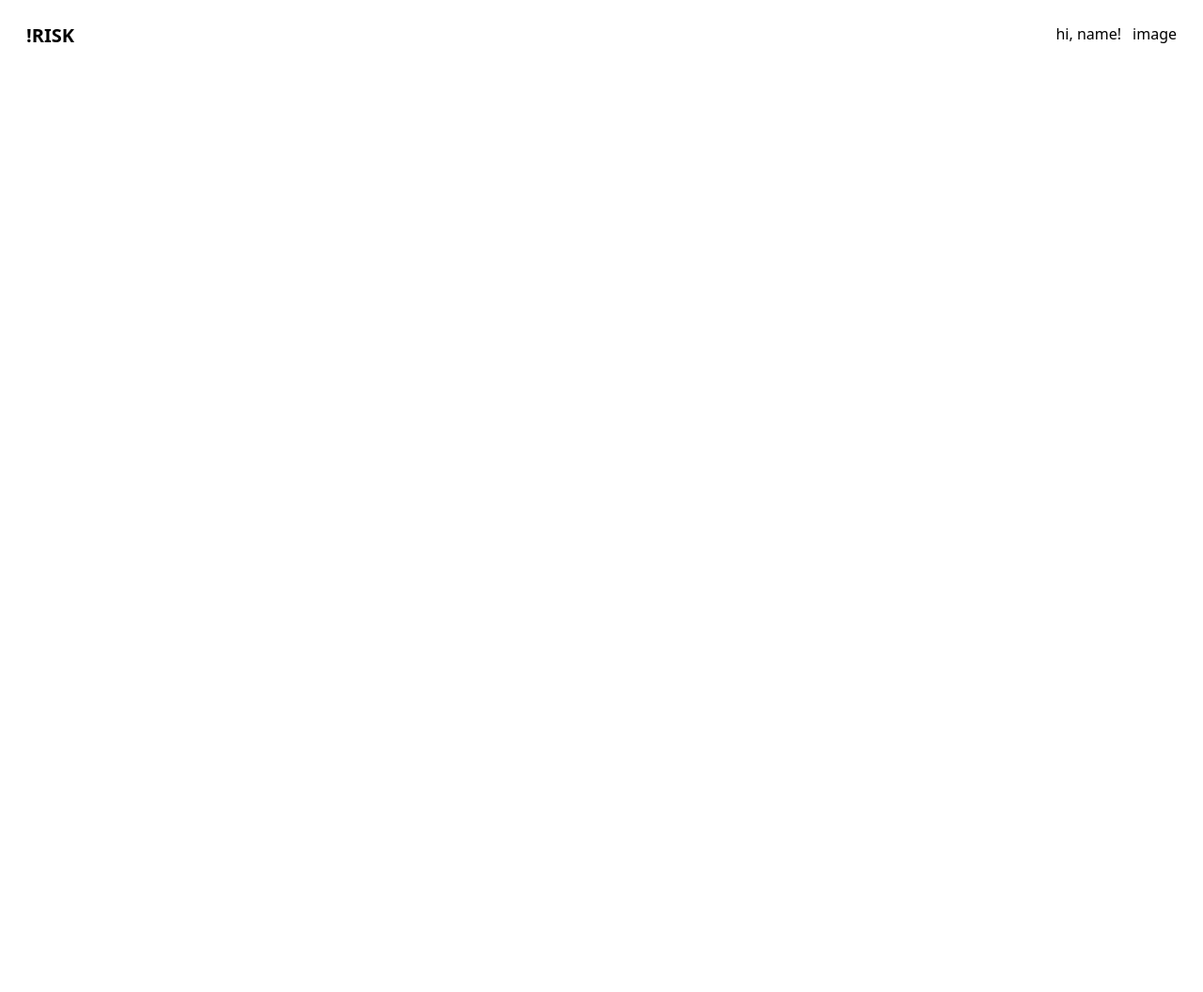
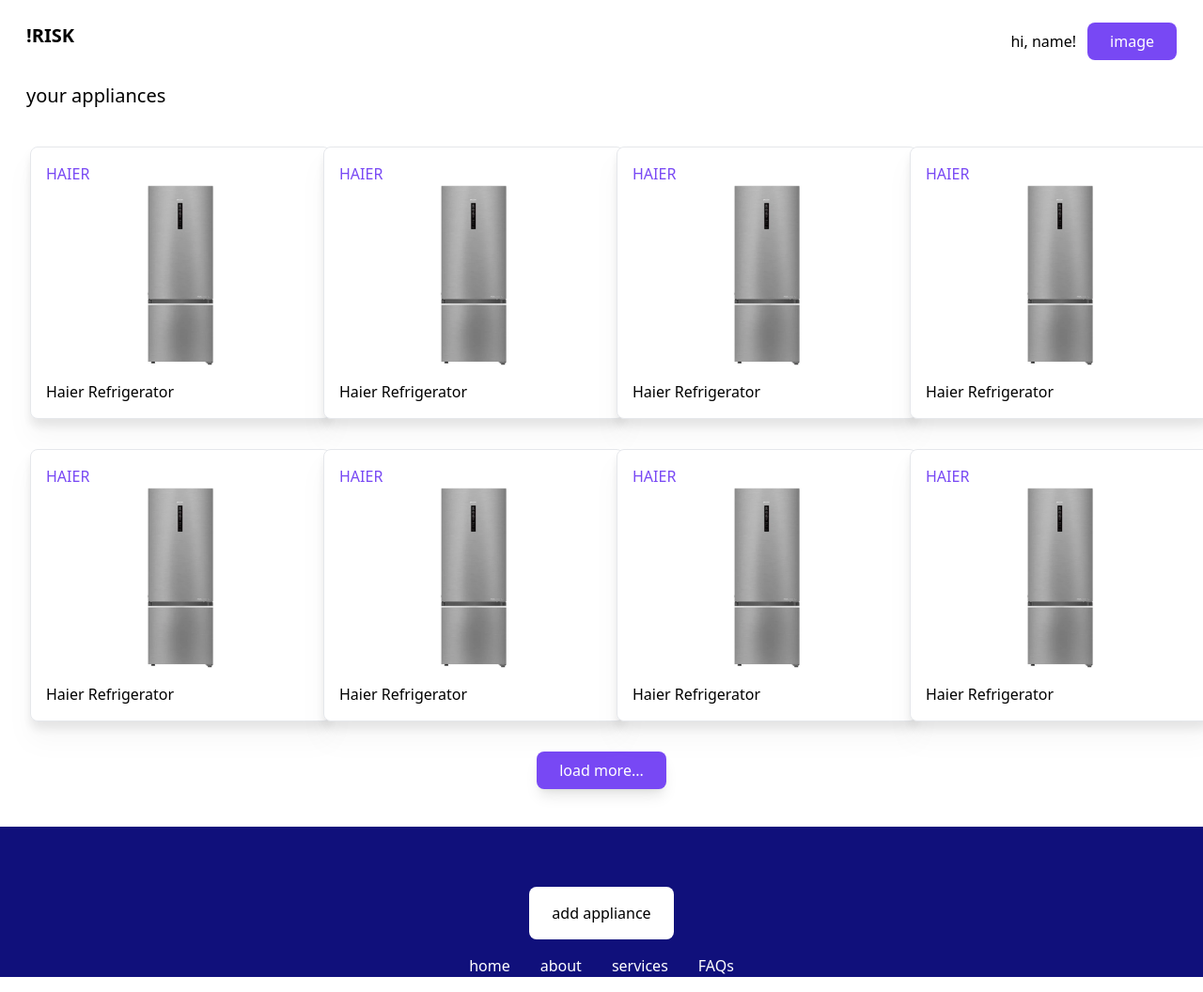
Before and after one commit to nikunjmathur08/not-RISK, a React (Vite) app in the folder frontend/: page / in a window 1280 px wide. Shown: the whole page at 94% size. Before the commit the page ends 800 px from the top, so only its background shows below. Built offline with nearby package versions, Linux system fonts and the light colour scheme.

Commit message:
feat: add aesthetics for Appliance Cards

```diff
--- /dev/null
+++ b/frontend/src/components/ApplianceCard.tsx
@@ -0,0 +1,15 @@
+  import { ApplianceCardProps } from '../types/Appliance'
+
+  function ApplianceCard({ companyName, applianceName, applianceImg }: ApplianceCardProps) {
+    return (
+      <>
+        <div className='bg-slate-50 drop-shadow-xl rounded-lg flex flex-col w-80 px-4 py-4 border border-slate/10'>
+          <p className='text-violet-700 text-left'>{companyName.toUpperCase()}</p>
+          <img src={applianceImg} alt={applianceName} className='h-32 w-32 sm:h-40 sm:w-40 md:h-48 md:w-48 object-cover rounded-lg justify-center self-center'></img>
+          <p className='text-left pt-4'>{applianceName}</p>
+        </div>
+      </>
+    )
+  }
+
+  export default ApplianceCard
--- /dev/null
+++ b/frontend/src/components/Navbar.tsx
@@ -0,0 +1,19 @@
+function Navbar() {
+  return (
+    <nav className="my-6 flex justify-between">
+      <div className="font-bold text-xl pl-3">
+        <p>!RISK</p>
+      </div>
+      <div className="pr-3">
+        <button className="pr-3">
+          hi, name!
+        </button>
+        <button className="bg-violet-700 text-slate-50 py-2 px-6 rounded-lg">
+          image
+        </button>
+      </div>
+    </nav>
+  )
+}
+
+export default Navbar
--- a/frontend/src/pages/HomePage.tsx
+++ b/frontend/src/pages/HomePage.tsx
@@ -1,23 +1,39 @@
-
+import ApplianceCard from "../components/ApplianceCard";
+import Navbar from "../components/Navbar";
 
 function HomePage() {
   return (
-    <>
-      <nav className="my-6 mx-4 flex justify-between">
-        <div className="font-bold text-xl pl-3">
-          <p>!RISK</p>
+    <div>
+      <div className="mx-4">
+        <Navbar />
+        <p className="pl-3 text-xl font-medium">your appliances</p>
+        <div className="mt-10 ml-4 grid grid-cols-1 sm:grid-cols-2 lg:grid-cols-4 gap-x-4 gap-y-8">
+          <ApplianceCard companyName="Haier" applianceName="Haier Refrigerator" applianceImg="/temp/Refrigerator.jpg" />
+          <ApplianceCard companyName="Haier" applianceName="Haier Refrigerator" applianceImg="/temp/Refrigerator.jpg" />
+          <ApplianceCard companyName="Haier" applianceName="Haier Refrigerator" applianceImg="/temp/Refrigerator.jpg" />
+          <ApplianceCard companyName="Haier" applianceName="Haier Refrigerator" applianceImg="/temp/Refrigerator.jpg" />
+          <ApplianceCard companyName="Haier" applianceName="Haier Refrigerator" applianceImg="/temp/Refrigerator.jpg" />
+          <ApplianceCard companyName="Haier" applianceName="Haier Refrigerator" applianceImg="/temp/Refrigerator.jpg" />
+          <ApplianceCard companyName="Haier" applianceName="Haier Refrigerator" applianceImg="/temp/Refrigerator.jpg" />
+          <ApplianceCard companyName="Haier" applianceName="Haier Refrigerator" applianceImg="/temp/Refrigerator.jpg" />
         </div>
-        <div className="pr-3">
-          <button className="pr-3">
-            hi, name!
-          </button>
-          <button>
-            image
+        <div className="flex justify-center mt-8 mb-10">
+          <button className="bg-violet-700 text-white py-2 px-6 rounded-lg shadow-lg">
+            load more...
           </button>
         </div>
-      </nav>
-    </>
-  )
+      </div>
+      <div className="bg-blue-900 pt-16 text-center">
+        <button className="bg-slate-50 rounded-lg py-4 px-6 mb-4 inline-block">add appliance</button>
+        <div className="flex justify-center space-x-8 text-white font-light mb-4">
+          <p>home</p>
+          <p>about</p>
+          <p>services</p>
+          <p>FAQs</p>
+        </div>
+      </div>
+    </div>
+  );
 }
 
-export default HomePage
+export default HomePage;
--- /dev/null
+++ b/frontend/src/types/Appliance.ts
@@ -0,0 +1,5 @@
+export type ApplianceCardProps = {
+  companyName: string;
+  applianceName: string;
+  applianceImg: string;
+};
--- a/frontend/tailwind.config.js
+++ b/frontend/tailwind.config.js
@@ -9,6 +9,12 @@ export default {
       colors: {
         violet: {
           700: "#7848F4"
+        },
+        slate: {
+          50: "#FFFFFF"
+        },
+        blue: {
+          900: "#10107B"
         }
       }
     },
```
Also changed, not shown: frontend/public/temp/Refrigerator.jpg (added).
